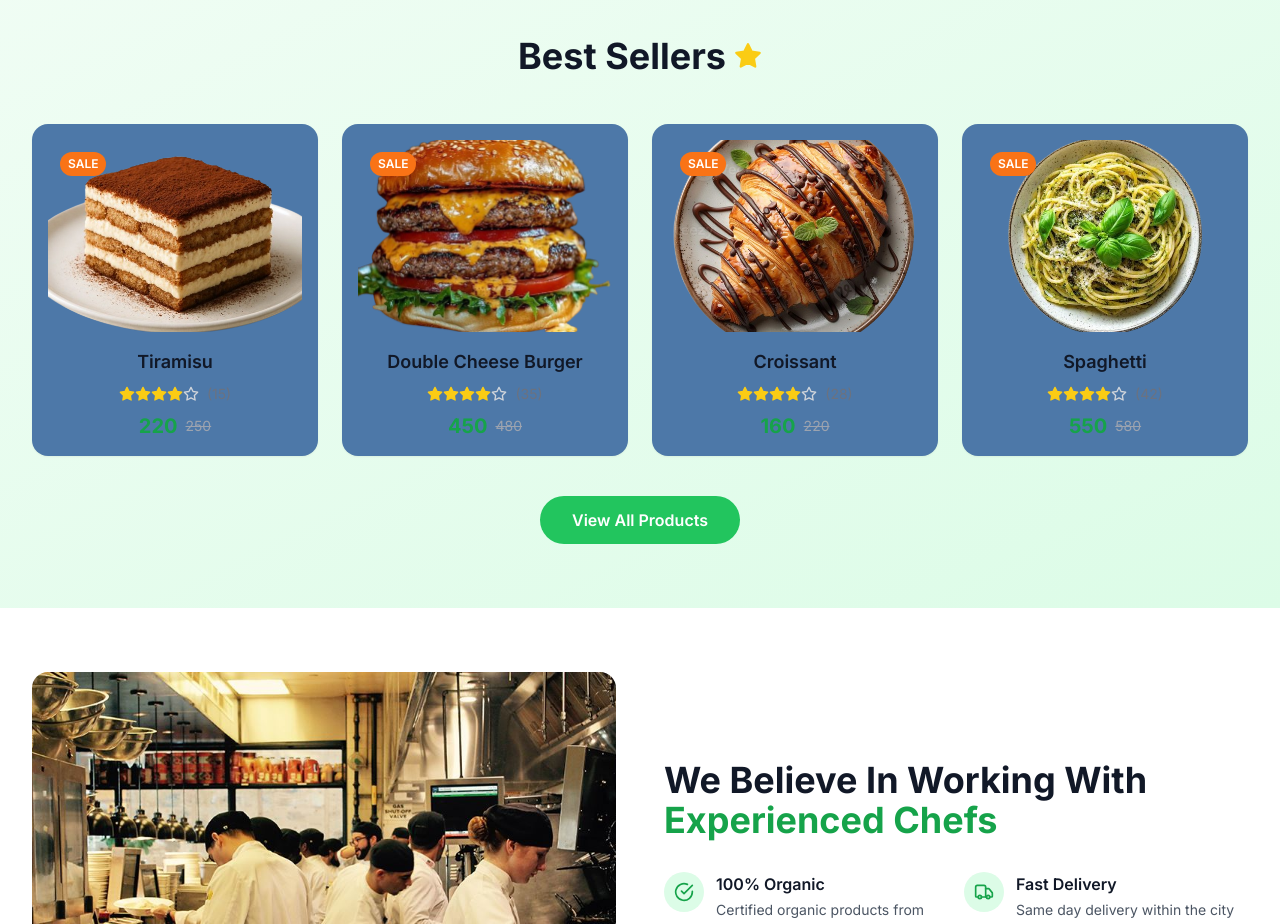
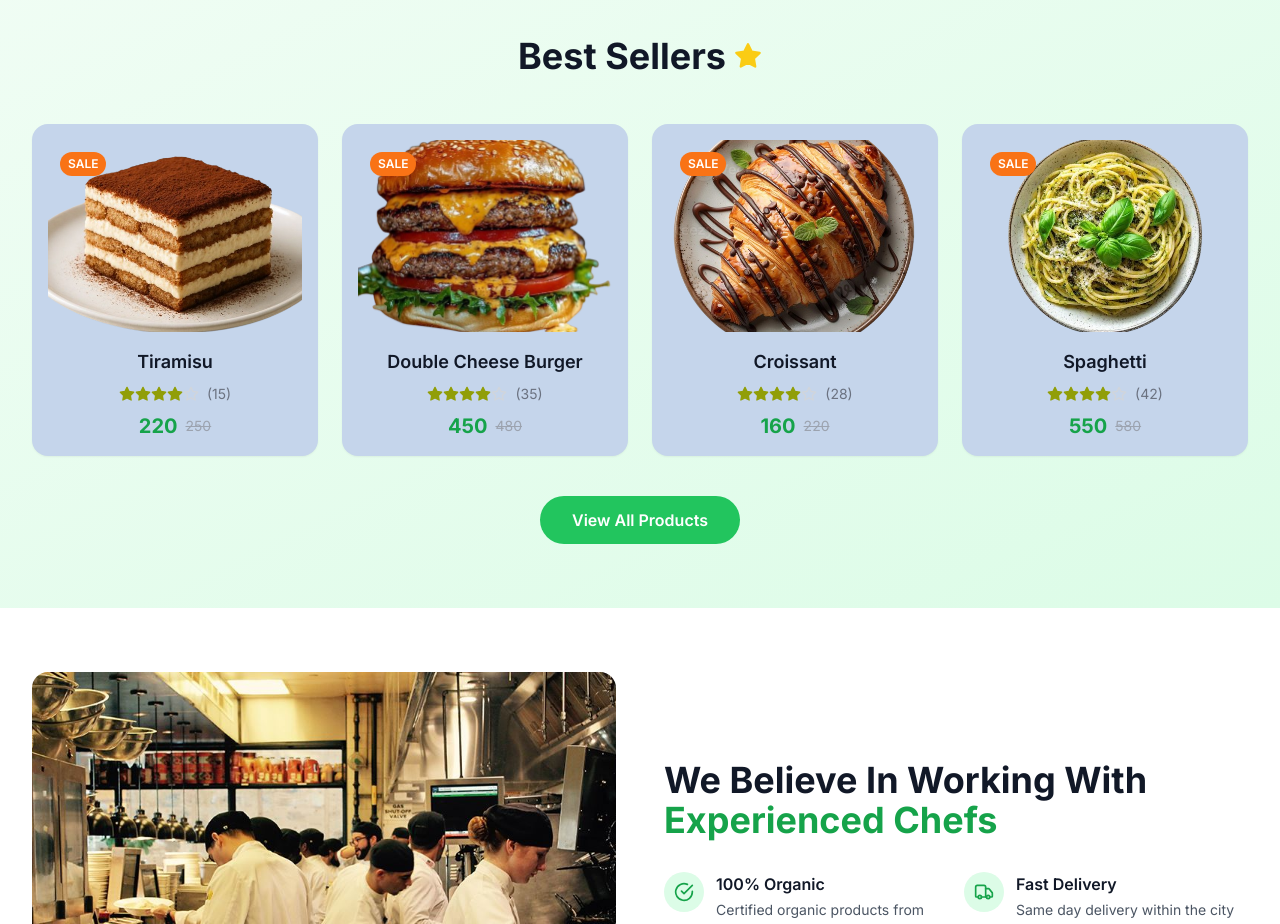
Before and after one commit to uzicodes/Culinary-Canvas, a Next.js app: page / in a window 1280 px wide. Shown: the part 1260-2184 px from the top of the page. Built offline with nearby package versions, Linux system fonts and the light colour scheme.

Commit message:
tweaking color,text of the cards in best selling section

```diff
--- a/src/components/BestSelling.tsx
+++ b/src/components/BestSelling.tsx
@@ -66,7 +66,7 @@ const BestSelling = () => {
 					{bestSellingProducts.map((product) => (
 						<div
 							key={product.id}
-							className="bg-[#4D78A8] rounded-2xl shadow-sm hover:shadow-lg transition-shadow p-4 group text-center"
+							className="bg-[#C5D5EB] rounded-2xl shadow-sm hover:shadow-lg transition-shadow p-4 group text-center"
 						>
 							{/* Product Image */}
 							<div className="relative mb-4">
@@ -104,7 +104,7 @@ const BestSelling = () => {
 												key={i}
 												className={`w-4 h-4 ${
 													i < Math.floor(product.rating)
-														? 'text-yellow-400 fill-current'
+														? 'text-[#919E08] fill-current'
 														: 'text-gray-300'
 												}`}
 											/>
```
